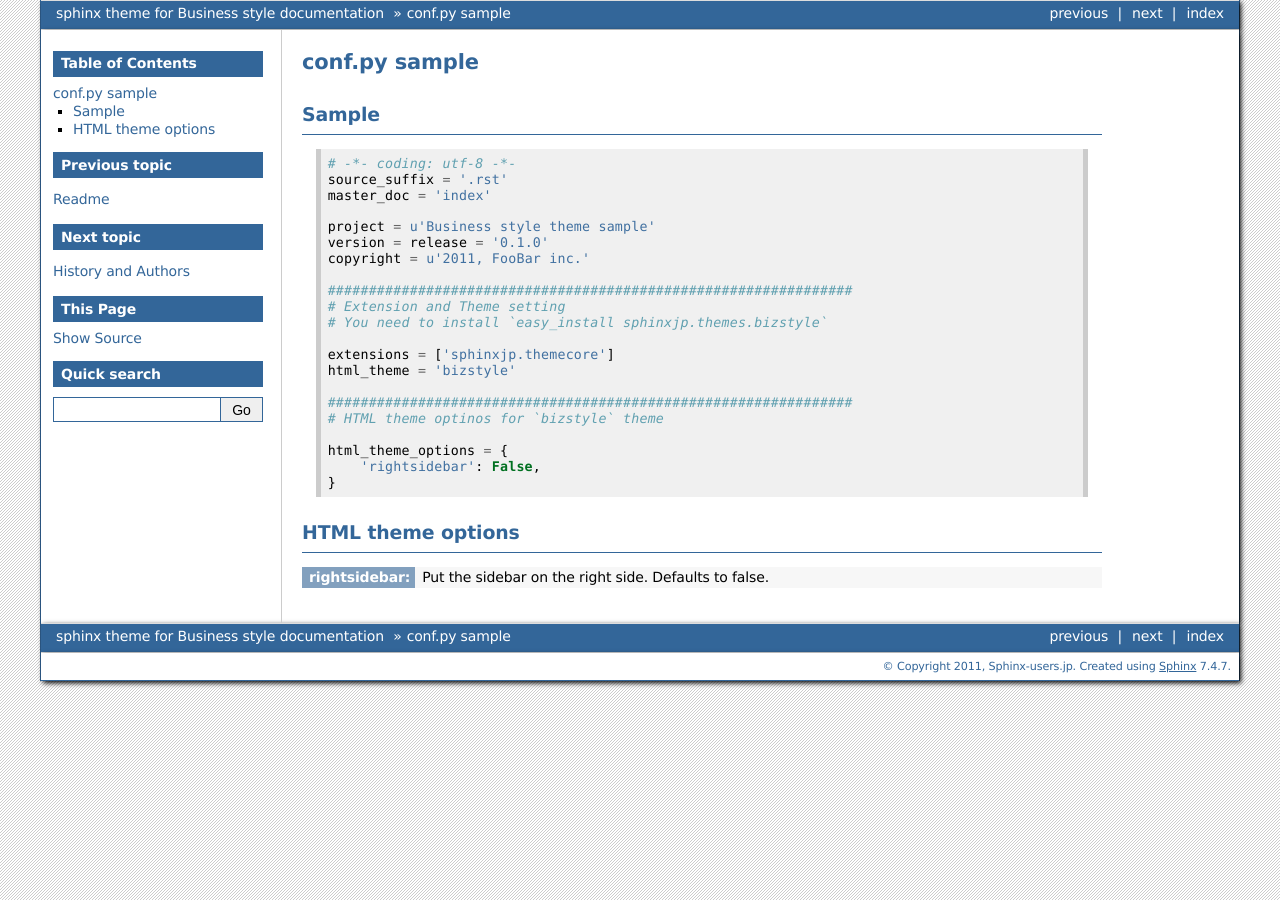
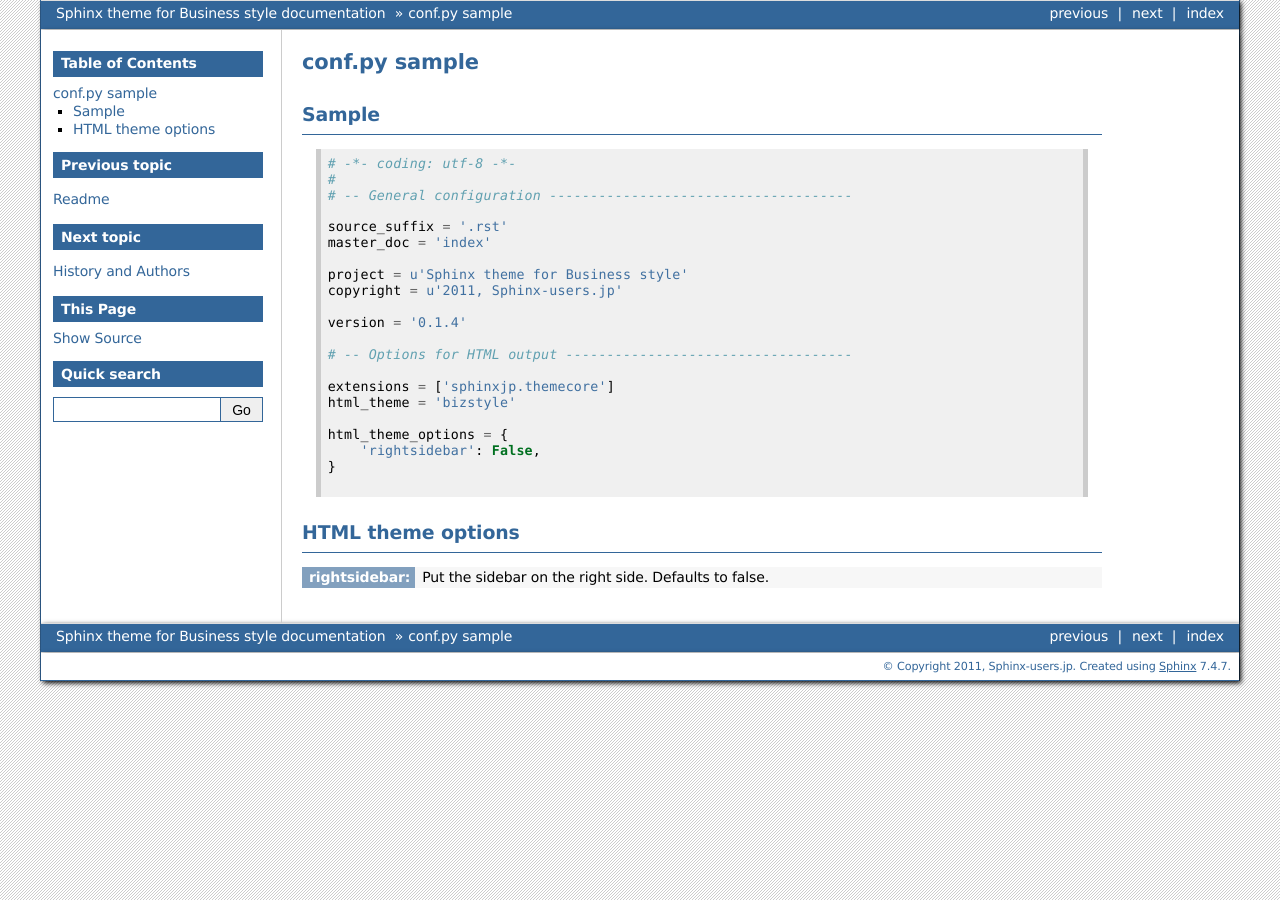
Before and after one commit to shkumagai/sphinxjp.themes.bizstyle, a Sphinx documentation site: the page built from docs/options.rst, in a window 1280 px wide. Built offline with Sphinx 7.4.7, drawn with Linux system fonts in a browser that asks for light colours.

Commit message:
Update some informations.

```diff
--- a/docs/conf.py
+++ b/docs/conf.py
@@ -1,16 +1,16 @@
 # -*- coding: utf-8 -*-
 #
-# -- General configuration -----------------------------------------------------
+# -- General configuration -------------------------------------
 
 source_suffix = '.rst'
 master_doc = 'index'
 
-project = u'sphinx theme for Business style'
+project = u'Sphinx theme for Business style'
 copyright = u'2011, Sphinx-users.jp'
 
-version = '0.1.0'
+version = '0.1.4'
 
-# -- Options for HTML output ---------------------------------------------------
+# -- Options for HTML output -----------------------------------
 
 extensions = ['sphinxjp.themecore']
 html_theme = 'bizstyle'
--- a/docs/options.rst
+++ b/docs/options.rst
@@ -5,29 +5,7 @@
 Sample
 ======
 
-.. code-block:: python
-
-    # -*- coding: utf-8 -*-
-    source_suffix = '.rst'
-    master_doc = 'index'
-
-    project = u'Business style theme sample'
-    version = release = '0.1.0'
-    copyright = u'2011, FooBar inc.'
-
-    ################################################################
-    # Extension and Theme setting
-    # You need to install `easy_install sphinxjp.themes.bizstyle`
-
-    extensions = ['sphinxjp.themecore']
-    html_theme = 'bizstyle'
-
-    ################################################################
-    # HTML theme optinos for `bizstyle` theme
-
-    html_theme_options = {
-        'rightsidebar': False,
-    }
+.. literalinclude:: conf.py
 
 
 HTML theme options
```
Also changed, not shown: 2 other files.
